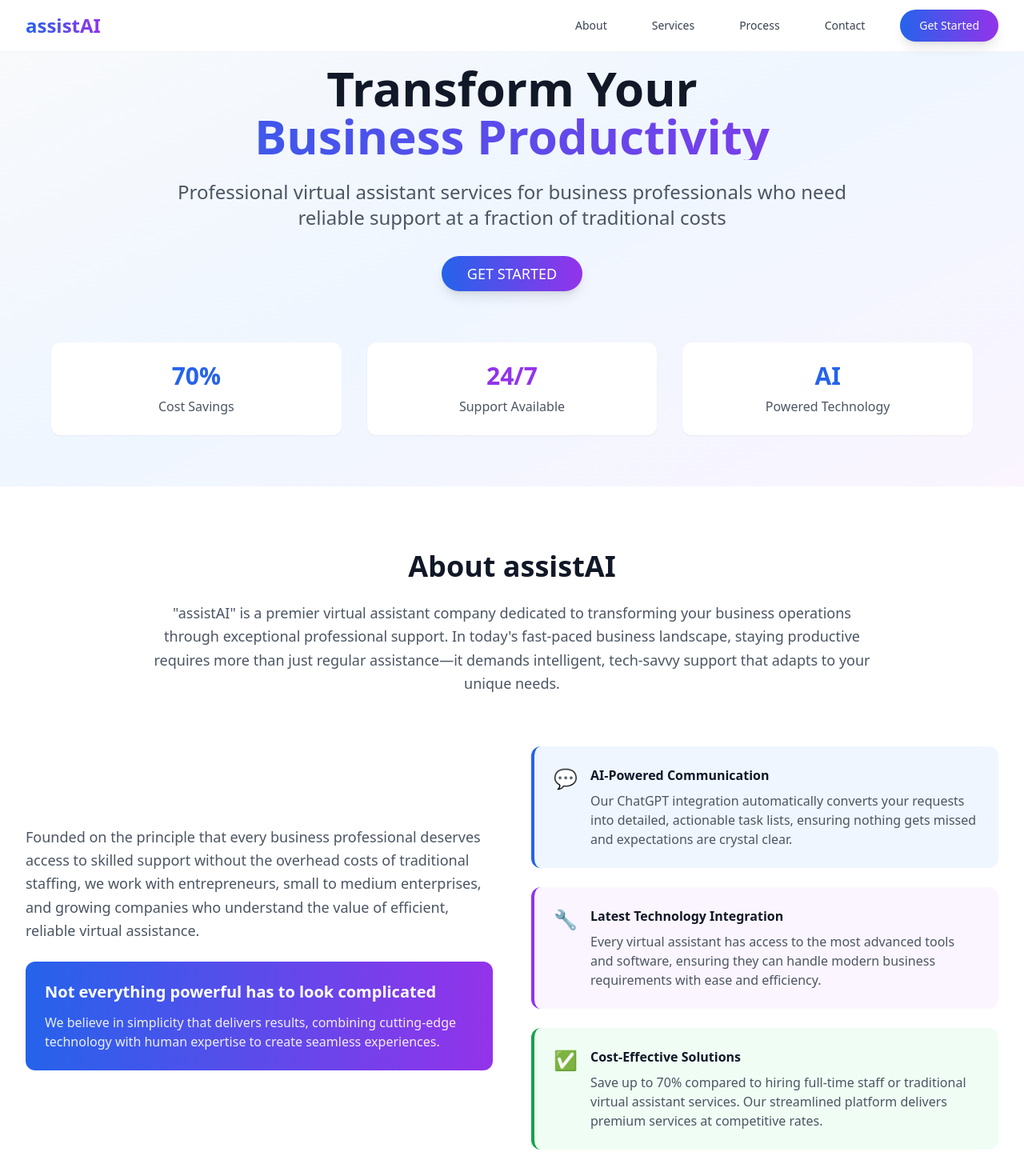
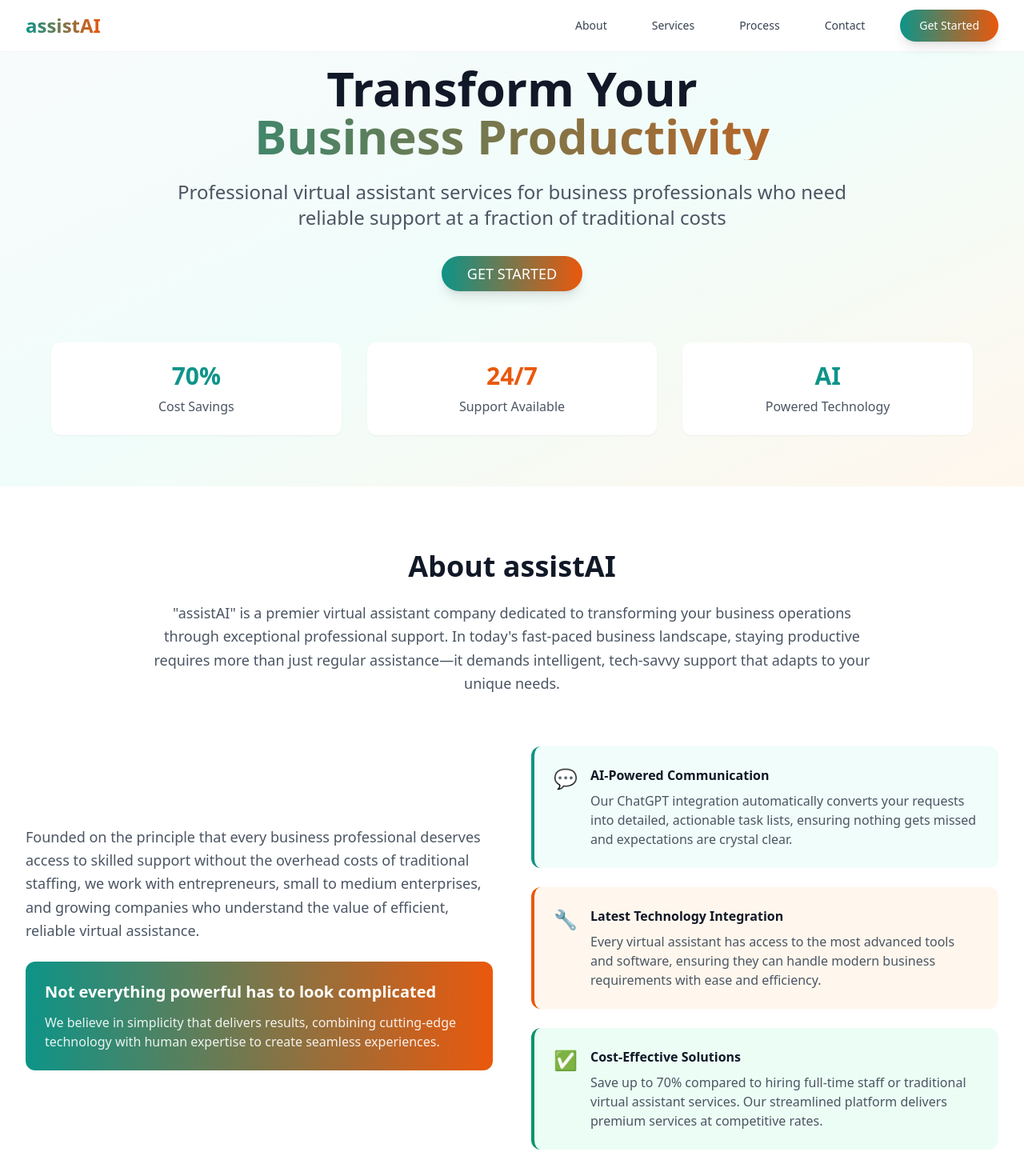
Before and after one commit to ronniehere/assist-ai, a React (Vite) app: page / in a window 1280 px wide. Shown: the top 1470 px of the page at 80% size. Built offline with nearby package versions, Linux system fonts and the light colour scheme.

Commit message:
Refactor: Change website color scheme
Change the color scheme of the website.

```diff
--- a/src/components/About.tsx
+++ b/src/components/About.tsx
@@ -17,7 +17,7 @@ const About = () => {
             <p className="text-lg text-gray-600 mb-6 leading-relaxed">
               Founded on the principle that every business professional deserves access to skilled support without the overhead costs of traditional staffing, we work with entrepreneurs, small to medium enterprises, and growing companies who understand the value of efficient, reliable virtual assistance.
             </p>
-            <div className="bg-gradient-to-r from-blue-600 to-purple-600 text-white p-6 rounded-xl">
+            <div className="bg-gradient-to-r from-teal-600 to-orange-600 text-white p-6 rounded-xl">
               <h3 className="text-xl font-semibold mb-3">
                 Not everything powerful has to look complicated
               </h3>
@@ -28,7 +28,7 @@ const About = () => {
           </div>
 
           <div className="space-y-6">
-            <div className="bg-blue-50 p-6 rounded-xl border-l-4 border-blue-600">
+            <div className="bg-teal-50 p-6 rounded-xl border-l-4 border-teal-600">
               <div className="flex items-start">
                 <div className="text-2xl mr-4">💬</div>
                 <div>
@@ -40,7 +40,7 @@ const About = () => {
               </div>
             </div>
 
-            <div className="bg-purple-50 p-6 rounded-xl border-l-4 border-purple-600">
+            <div className="bg-orange-50 p-6 rounded-xl border-l-4 border-orange-600">
               <div className="flex items-start">
                 <div className="text-2xl mr-4">🔧</div>
                 <div>
@@ -52,7 +52,7 @@ const About = () => {
               </div>
             </div>
 
-            <div className="bg-green-50 p-6 rounded-xl border-l-4 border-green-600">
+            <div className="bg-emerald-50 p-6 rounded-xl border-l-4 border-emerald-600">
               <div className="flex items-start">
                 <div className="text-2xl mr-4">✅</div>
                 <div>
--- a/src/components/Hero.tsx
+++ b/src/components/Hero.tsx
@@ -10,12 +10,12 @@ const Hero = () => {
   };
 
   return (
-    <section className="pt-20 pb-16 bg-gradient-to-br from-gray-50 via-blue-50 to-purple-50">
+    <section className="pt-20 pb-16 bg-gradient-to-br from-gray-50 via-teal-50 to-orange-50">
       <div className="max-w-7xl mx-auto px-4 sm:px-6 lg:px-8">
         <div className="text-center">
           <h1 className="text-4xl md:text-6xl font-bold text-gray-900 mb-6 leading-tight">
             Transform Your
-            <span className="block bg-gradient-to-r from-blue-600 to-purple-600 bg-clip-text text-transparent">
+            <span className="block bg-gradient-to-r from-teal-600 to-orange-600 bg-clip-text text-transparent">
               Business Productivity
             </span>
           </h1>
@@ -27,7 +27,7 @@ const Hero = () => {
           <Button
             onClick={scrollToContact}
             size="lg"
-            className="bg-gradient-to-r from-blue-600 to-purple-600 hover:from-blue-700 hover:to-purple-700 text-white px-8 py-4 text-lg rounded-full transition-all duration-300 shadow-lg hover:shadow-xl transform hover:scale-105"
+            className="bg-gradient-to-r from-teal-600 to-orange-600 hover:from-teal-700 hover:to-orange-700 text-white px-8 py-4 text-lg rounded-full transition-all duration-300 shadow-lg hover:shadow-xl transform hover:scale-105"
           >
             GET STARTED
           </Button>
@@ -35,15 +35,15 @@ const Hero = () => {
 
         <div className="mt-16 grid grid-cols-1 md:grid-cols-3 gap-8 max-w-6xl mx-auto">
           <div className="text-center p-6 bg-white rounded-xl shadow-sm hover:shadow-md transition-shadow">
-            <div className="text-3xl font-bold text-blue-600 mb-2">70%</div>
+            <div className="text-3xl font-bold text-teal-600 mb-2">70%</div>
             <div className="text-gray-600">Cost Savings</div>
           </div>
           <div className="text-center p-6 bg-white rounded-xl shadow-sm hover:shadow-md transition-shadow">
-            <div className="text-3xl font-bold text-purple-600 mb-2">24/7</div>
+            <div className="text-3xl font-bold text-orange-600 mb-2">24/7</div>
             <div className="text-gray-600">Support Available</div>
           </div>
           <div className="text-center p-6 bg-white rounded-xl shadow-sm hover:shadow-md transition-shadow">
-            <div className="text-3xl font-bold text-blue-600 mb-2">AI</div>
+            <div className="text-3xl font-bold text-teal-600 mb-2">AI</div>
             <div className="text-gray-600">Powered Technology</div>
           </div>
         </div>
--- a/src/components/Navigation.tsx
+++ b/src/components/Navigation.tsx
@@ -18,7 +18,7 @@ const Navigation = () => {
       <div className="max-w-7xl mx-auto px-4 sm:px-6 lg:px-8">
         <div className="flex justify-between items-center h-16">
           <div className="flex-shrink-0">
-            <h1 className="text-2xl font-bold bg-gradient-to-r from-blue-600 to-purple-600 bg-clip-text text-transparent">
+            <h1 className="text-2xl font-bold bg-gradient-to-r from-teal-600 to-orange-600 bg-clip-text text-transparent">
               assistAI
             </h1>
           </div>
@@ -27,31 +27,31 @@ const Navigation = () => {
             <div className="ml-10 flex items-baseline space-x-8">
               <button
                 onClick={() => scrollToSection('about')}
-                className="text-gray-700 hover:text-blue-600 px-3 py-2 text-sm font-medium transition-colors"
+                className="text-gray-700 hover:text-teal-600 px-3 py-2 text-sm font-medium transition-colors"
               >
                 About
               </button>
               <button
                 onClick={() => scrollToSection('services')}
-                className="text-gray-700 hover:text-blue-600 px-3 py-2 text-sm font-medium transition-colors"
+                className="text-gray-700 hover:text-teal-600 px-3 py-2 text-sm font-medium transition-colors"
               >
                 Services
               </button>
               <button
                 onClick={() => scrollToSection('process')}
-                className="text-gray-700 hover:text-blue-600 px-3 py-2 text-sm font-medium transition-colors"
+                className="text-gray-700 hover:text-teal-600 px-3 py-2 text-sm font-medium transition-colors"
               >
                 Process
               </button>
               <button
                 onClick={() => scrollToSection('contact')}
-                className="text-gray-700 hover:text-blue-600 px-3 py-2 text-sm font-medium transition-colors"
+                className="text-gray-700 hover:text-teal-600 px-3 py-2 text-sm font-medium transition-colors"
               >
                 Contact
               </button>
               <Button
                 onClick={() => scrollToSection('contact')}
-                className="bg-gradient-to-r from-blue-600 to-purple-600 hover:from-blue-700 hover:to-purple-700 text-white px-6 py-2 rounded-full transition-all duration-300 shadow-lg hover:shadow-xl"
+                className="bg-gradient-to-r from-teal-600 to-orange-600 hover:from-teal-700 hover:to-orange-700 text-white px-6 py-2 rounded-full transition-all duration-300 shadow-lg hover:shadow-xl"
               >
                 Get Started
               </Button>
@@ -61,7 +61,7 @@ const Navigation = () => {
           <div className="md:hidden">
             <button
               onClick={() => setIsMenuOpen(!isMenuOpen)}
-              className="text-gray-700 hover:text-blue-600 p-2"
+              className="text-gray-700 hover:text-teal-600 p-2"
             >
               <svg className="h-6 w-6" fill="none" viewBox="0 0 24 24" stroke="currentColor">
                 <path strokeLinecap="round" strokeLinejoin="round" strokeWidth={2} d="M4 6h16M4 12h16M4 18h16" />
@@ -75,31 +75,31 @@ const Navigation = () => {
             <div className="px-2 pt-2 pb-3 space-y-1 bg-white border-t border-gray-100">
               <button
                 onClick={() => scrollToSection('about')}
-                className="block text-gray-700 hover:text-blue-600 px-3 py-2 text-base font-medium w-full text-left"
+                className="block text-gray-700 hover:text-teal-600 px-3 py-2 text-base font-medium w-full text-left"
               >
                 About
               </button>
               <button
                 onClick={() => scrollToSection('services')}
-                className="block text-gray-700 hover:text-blue-600 px-3 py-2 text-base font-medium w-full text-left"
+                className="block text-gray-700 hover:text-teal-600 px-3 py-2 text-base font-medium w-full text-left"
               >
                 Services
               </button>
               <button
                 onClick={() => scrollToSection('process')}
-                className="block text-gray-700 hover:text-blue-600 px-3 py-2 text-base font-medium w-full text-left"
+                className="block text-gray-700 hover:text-teal-600 px-3 py-2 text-base font-medium w-full text-left"
               >
                 Process
               </button>
               <button
                 onClick={() => scrollToSection('contact')}
-                className="block text-gray-700 hover:text-blue-600 px-3 py-2 text-base font-medium w-full text-left"
+                className="block text-gray-700 hover:text-teal-600 px-3 py-2 text-base font-medium w-full text-left"
               >
                 Contact
               </button>
               <Button
                 onClick={() => scrollToSection('contact')}
-                className="bg-gradient-to-r from-blue-600 to-purple-600 hover:from-blue-700 hover:to-purple-700 text-white px-6 py-2 rounded-full transition-all duration-300 w-full mt-2"
+                className="bg-gradient-to-r from-teal-600 to-orange-600 hover:from-teal-700 hover:to-orange-700 text-white px-6 py-2 rounded-full transition-all duration-300 w-full mt-2"
               >
                 Get Started
               </Button>
--- a/src/components/Services.tsx
+++ b/src/components/Services.tsx
@@ -43,7 +43,7 @@ const Services = () => {
               <ul className="space-y-2">
                 {service.features.map((feature, featureIndex) => (
                   <li key={featureIndex} className="flex items-center text-sm text-gray-600">
-                    <div className="w-2 h-2 bg-blue-600 rounded-full mr-3"></div>
+                    <div className="w-2 h-2 bg-teal-600 rounded-full mr-3"></div>
                     {feature}
                   </li>
                 ))}
```
Also changed, not shown: src/components/Contact.tsx (+11 -12 lines), src/components/Footer.tsx (+3 -4 lines), src/components/Process.tsx (+5 -5 lines).
